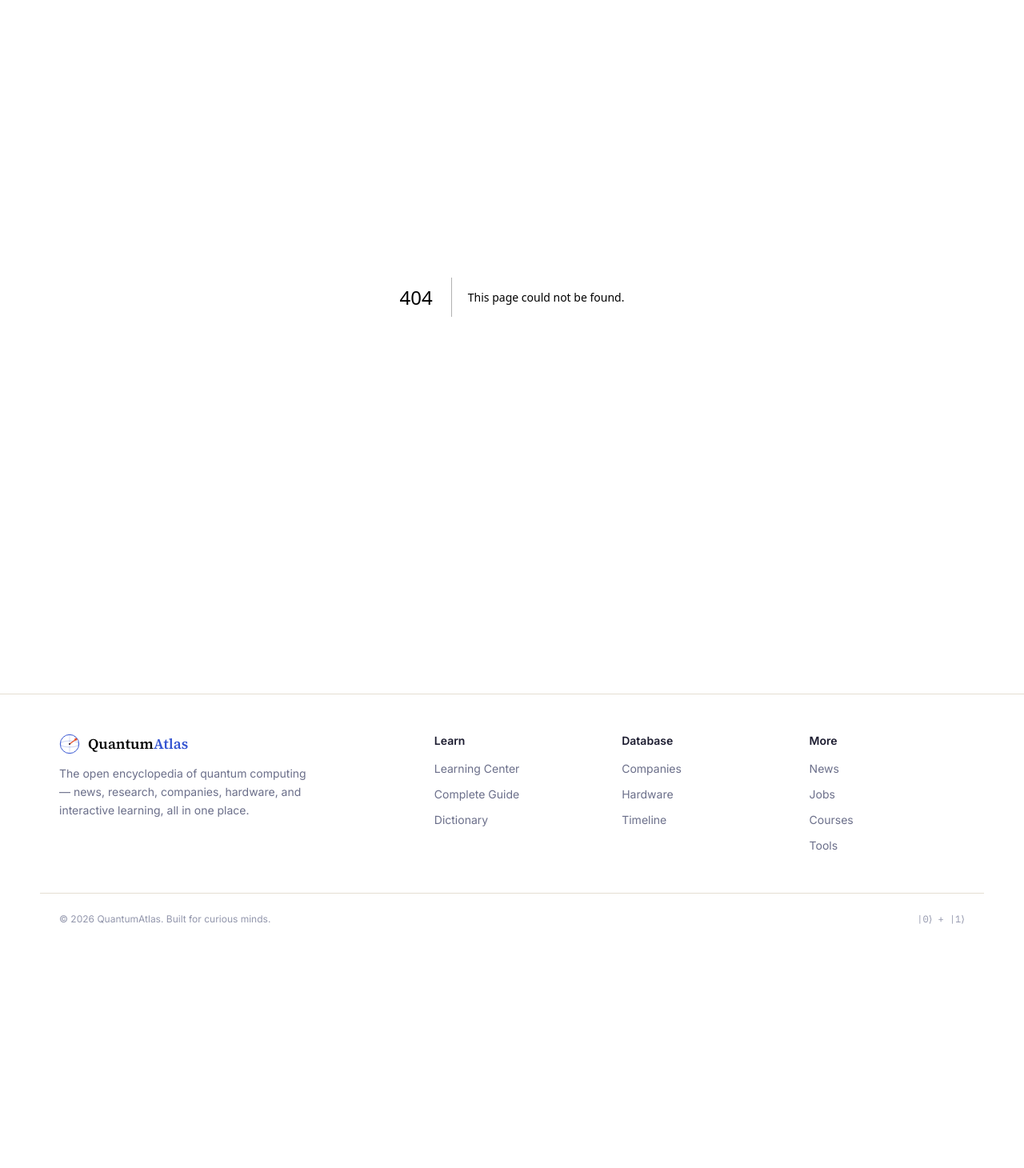
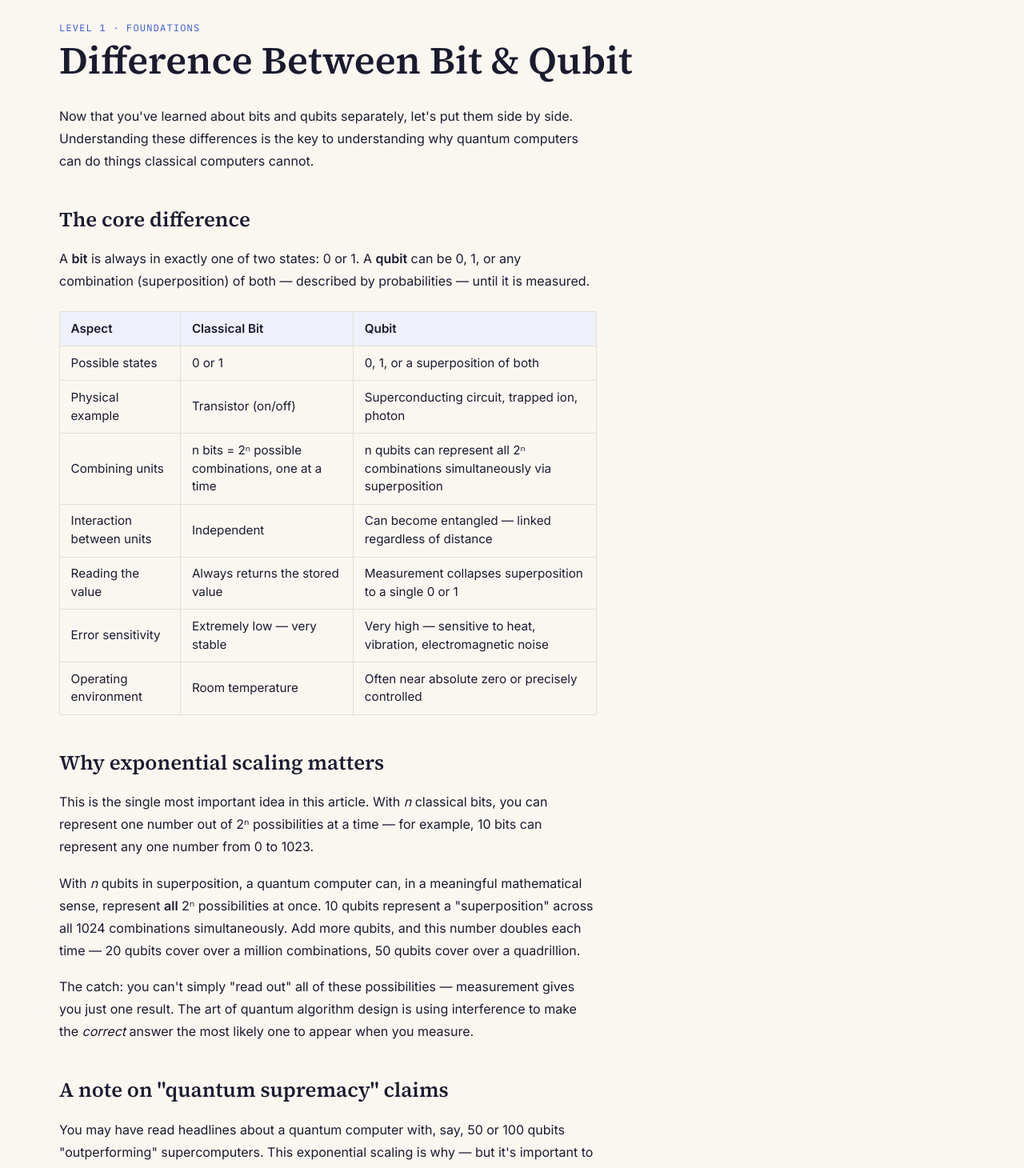
Before and after one commit to goalandpriority-ui/quantum-atlas, a Next.js app: page /learn/bit-vs-qubit in a window 1280 px wide. Before the commit this address had no page. Shown: the part 100-1560 px from the top of the page at 80% size. Before the commit the page ends 1281 px from the top, so only its background shows below. Built offline with nearby package versions, Linux system fonts and the light colour scheme.

Commit message:
Add Bit vs Qubit comparison page

```diff
--- /dev/null
+++ b/app/learn/bit-vs-qubit/page.tsx
@@ -0,0 +1,145 @@
+import Link from "next/link";
+
+export const metadata = {
+  title: "Difference Between Bit & Qubit | QuantumAtlas",
+  description:
+    "A clear, side-by-side comparison of classical bits and quantum qubits.",
+};
+
+export default function BitVsQubitPage() {
+  return (
+    <article className="max-w-content mx-auto px-6 py-14">
+      <p className="font-mono text-xs uppercase tracking-widest text-quantum mb-2">
+        Level 1 · Foundations
+      </p>
+      <h1 className="font-serif text-4xl md:text-5xl font-semibold text-ink mb-8">
+        Difference Between Bit & Qubit
+      </h1>
+
+      <div className="prose-quantum max-w-2xl">
+        <p>
+          Now that you've learned about bits and qubits separately, let's put
+          them side by side. Understanding these differences is the key to
+          understanding why quantum computers can do things classical
+          computers cannot.
+        </p>
+
+        <h2>The core difference</h2>
+        <p>
+          A <strong>bit</strong> is always in exactly one of two states: 0 or
+          1. A <strong>qubit</strong> can be 0, 1, or any combination
+          (superposition) of both — described by probabilities — until it is
+          measured.
+        </p>
+
+        <table>
+          <thead>
+            <tr>
+              <th>Aspect</th>
+              <th>Classical Bit</th>
+              <th>Qubit</th>
+            </tr>
+          </thead>
+          <tbody>
+            <tr>
+              <td>Possible states</td>
+              <td>0 or 1</td>
+              <td>0, 1, or a superposition of both</td>
+            </tr>
+            <tr>
+              <td>Physical example</td>
+              <td>Transistor (on/off)</td>
+              <td>Superconducting circuit, trapped ion, photon</td>
+            </tr>
+            <tr>
+              <td>Combining units</td>
+              <td>n bits = 2ⁿ possible combinations, one at a time</td>
+              <td>n qubits can represent all 2ⁿ combinations simultaneously via superposition</td>
+            </tr>
+            <tr>
+              <td>Interaction between units</td>
+              <td>Independent</td>
+              <td>Can become entangled — linked regardless of distance</td>
+            </tr>
+            <tr>
+              <td>Reading the value</td>
+              <td>Always returns the stored value</td>
+              <td>Measurement collapses superposition to a single 0 or 1</td>
+            </tr>
+            <tr>
+              <td>Error sensitivity</td>
+              <td>Extremely low — very stable</td>
+              <td>Very high — sensitive to heat, vibration, electromagnetic noise</td>
+            </tr>
+            <tr>
+              <td>Operating environment</td>
+              <td>Room temperature</td>
+              <td>Often near absolute zero or precisely controlled</td>
+            </tr>
+          </tbody>
+        </table>
+
+        <h2>Why exponential scaling matters</h2>
+        <p>
+          This is the single most important idea in this article. With{" "}
+          <em>n</em> classical bits, you can represent one number out of 2ⁿ
+          possibilities at a time — for example, 10 bits can represent any one
+          number from 0 to 1023.
+        </p>
+        <p>
+          With <em>n</em> qubits in superposition, a quantum computer can, in a
+          meaningful mathematical sense, represent <strong>all</strong> 2ⁿ
+          possibilities at once. 10 qubits represent a "superposition" across
+          all 1024 combinations simultaneously. Add more qubits, and this
+          number doubles each time — 20 qubits cover over a million
+          combinations, 50 qubits cover over a quadrillion.
+        </p>
+        <p>
+          The catch: you can't simply "read out" all of these possibilities —
+          measurement gives you just one result. The art of quantum algorithm
+          design is using interference to make the <em>correct</em> answer the
+          most likely one to appear when you measure.
+        </p>
+
+        <h2>A note on "quantum supremacy" claims</h2>
+        <p>
+          You may have read headlines about a quantum computer with, say, 50 or
+          100 qubits "outperforming" supercomputers. This exponential scaling
+          is why — but it's important to understand that these early
+          demonstrations were on specially chosen problems, not on the kinds of
+          everyday tasks your computer does.
+        </p>
+
+        <h2>What's next?</h2>
+        <p>
+          You now understand the fundamental difference between classical and
+          quantum information. Next, we'll explore the two phenomena that make
+          quantum computing possible: superposition and entanglement, in
+          depth.
+        </p>
+        <p>
+          <Link href="/learn" className="text-quantum hover:underline">
+            ← Back to Learning Center
+          </Link>
+        </p>
+
+        <h2>Frequently Asked Questions</h2>
+        <h3>Is a qubit "better" than a bit?</h3>
+        <p>
+          Not in a general sense — for everyday tasks like word processing or
+          web browsing, bits and classical computers remain far more practical
+          and efficient. Qubits offer advantages only for specific classes of
+          problems.
+        </p>
+        <h3>Can quantum computers run regular software?</h3>
+        <p>
+          Not directly. Quantum computers run specialized quantum algorithms
+          designed around qubits and quantum gates. In practice, quantum
+          computers work alongside classical computers in hybrid systems,
+          where the classical computer handles general tasks and offloads
+          specific calculations to the quantum processor.
+        </p>
+      </div>
+    </article>
+  );
+}
```
